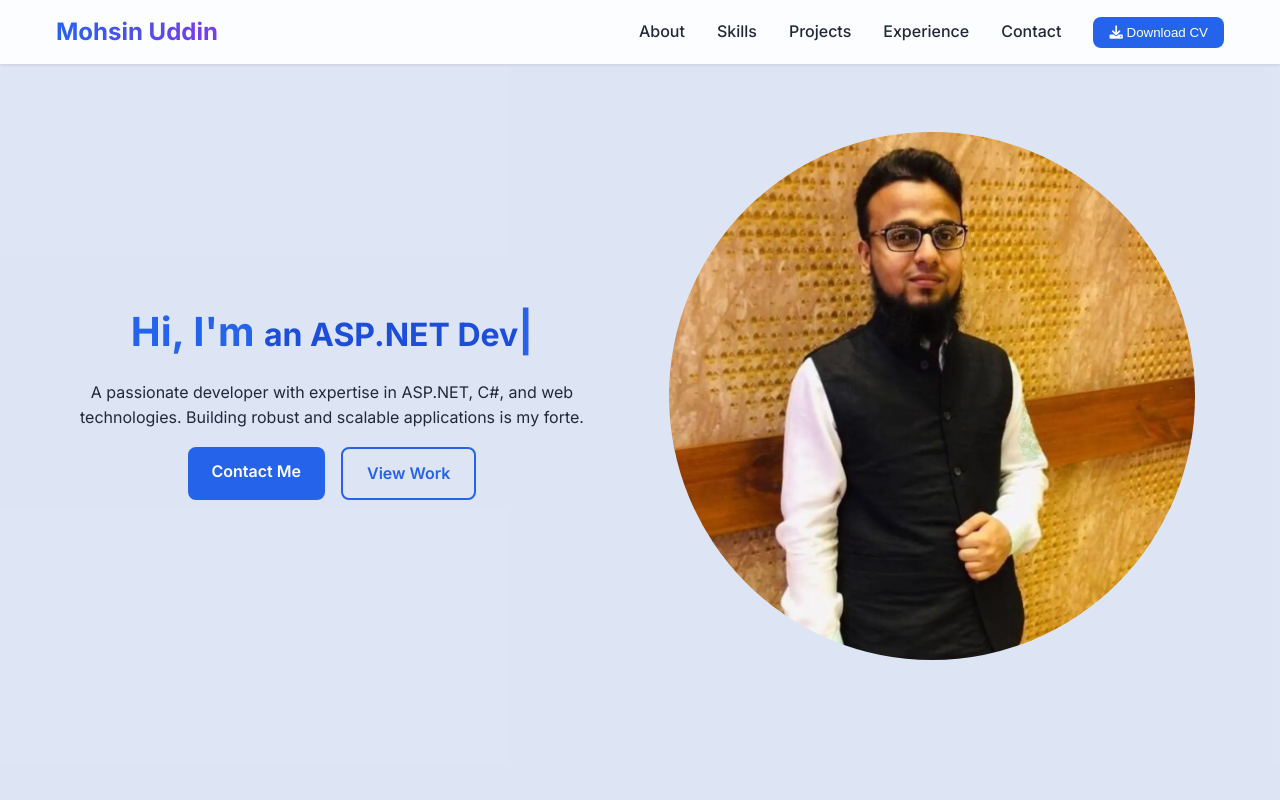
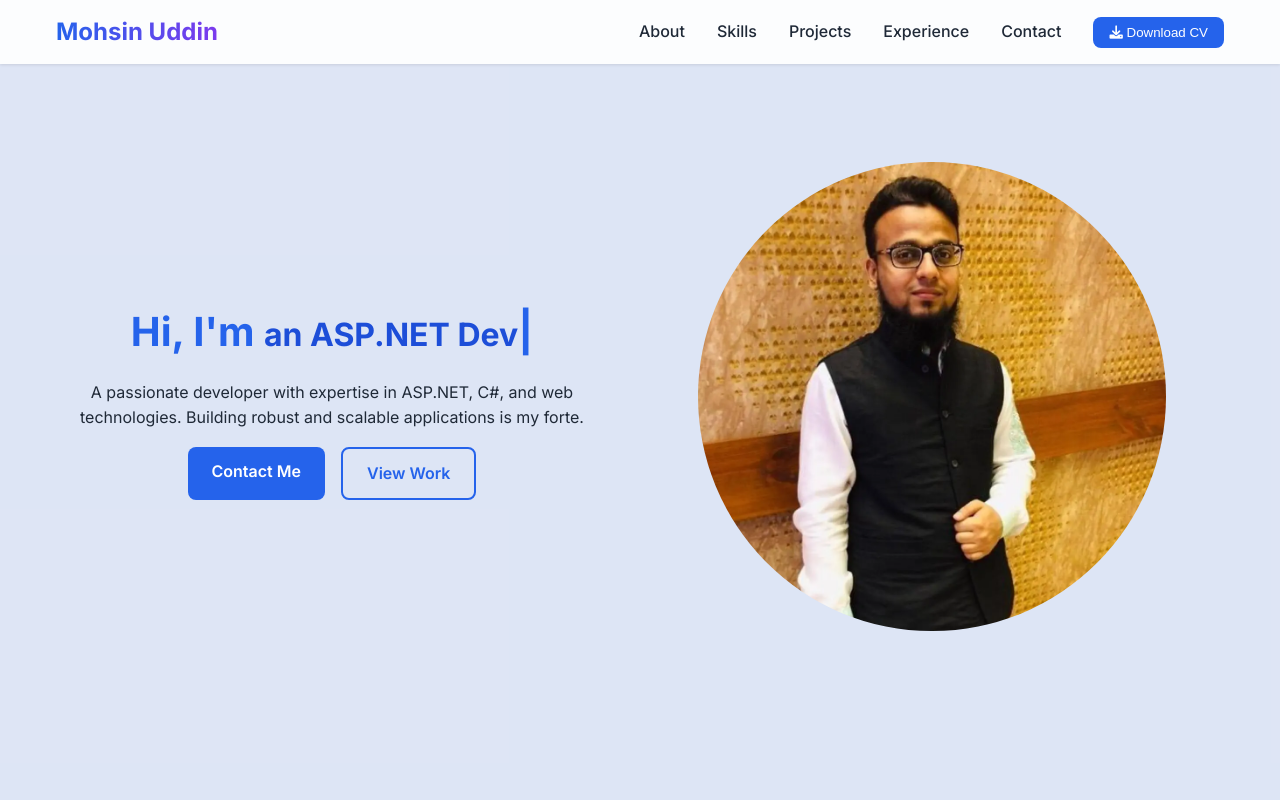
Before and after one commit to MohsinUddin507/Mohsin, a plain HTML site: page index.html in a window 1280 px wide. Shown: the top 800 px of the page. Drawn offline with nearby package versions, Linux system fonts and the light colour scheme.

Commit message:
Update style.css
width

```diff
--- a/style.css
+++ b/style.css
@@ -212,8 +212,8 @@ width: 50%;
 }
 
 .hero-image img {
-    max-width: 90%;
-    height: 100%;
+    max-width: 80%;
+
     border-radius: 50%;
 }
 .hero-image{
```
